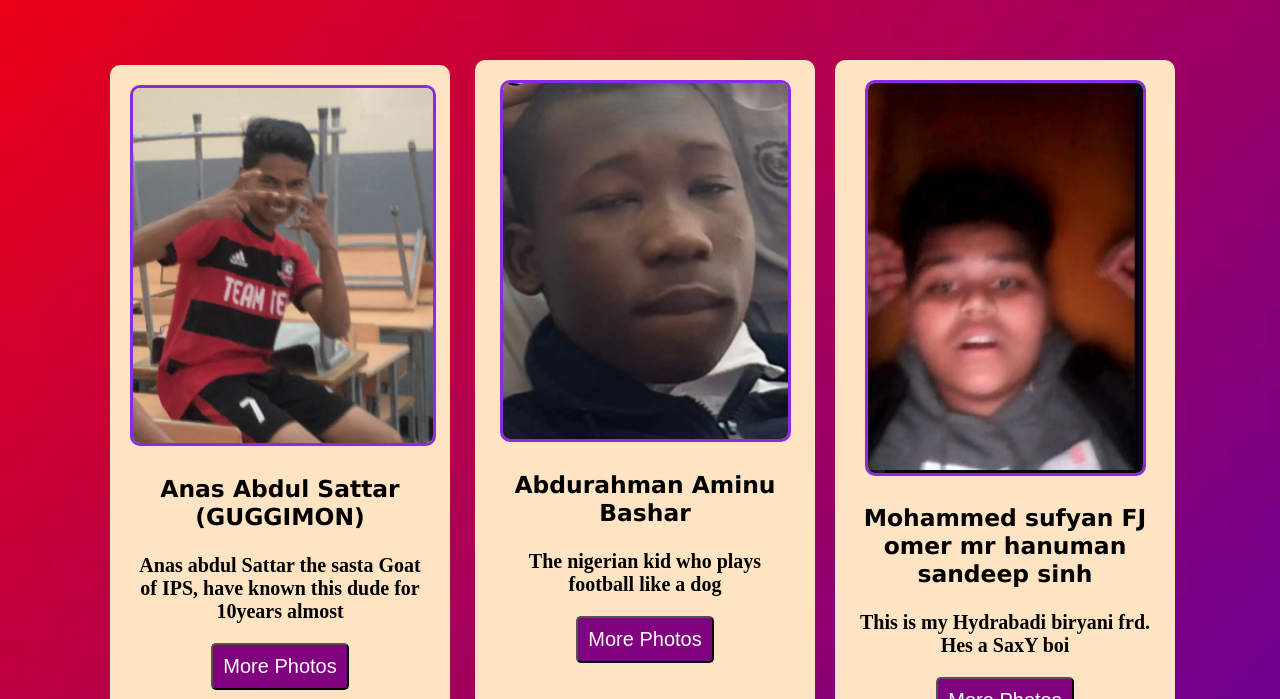
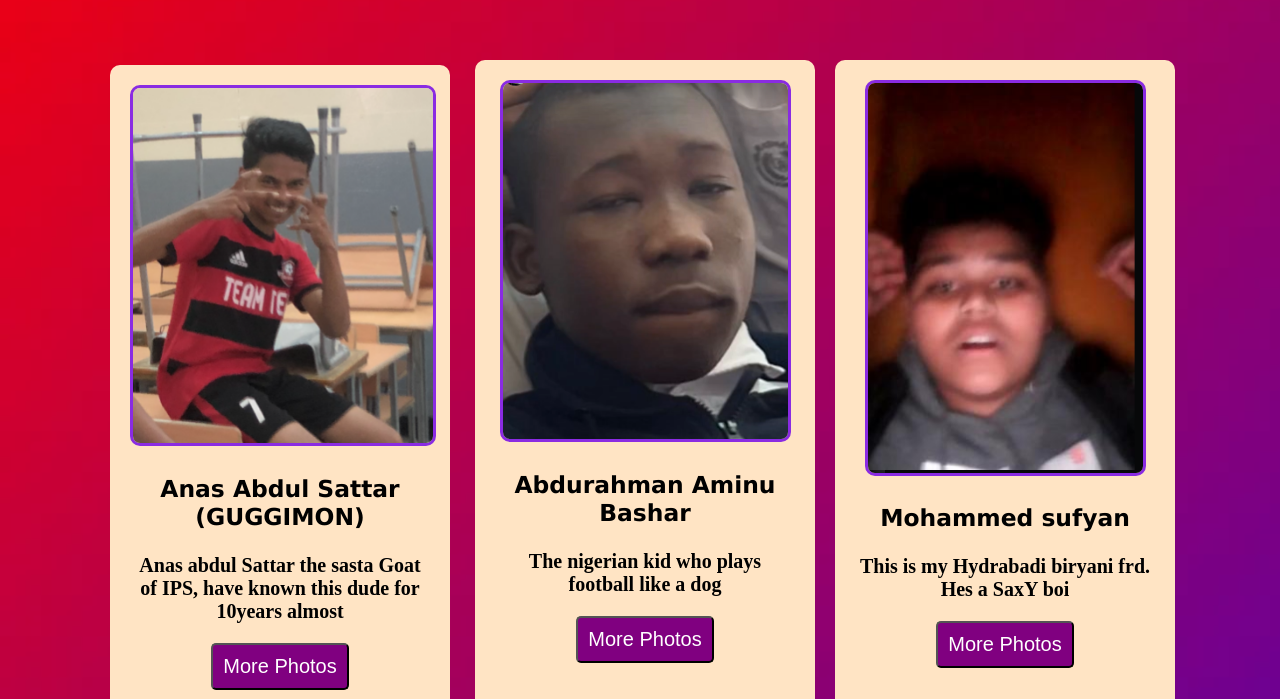
Before and after one commit to Fahadr9/friendcollection, a plain HTML site: page index.html in a window 1280 px wide. Shown: the part 101-800 px from the top of the page. Drawn offline with Linux system fonts and the light colour scheme.

Commit message:
Update index.html

```diff
--- a/index.html
+++ b/index.html
@@ -30,7 +30,7 @@
         </div>
         <div class="second">
             <img src="sufffu.png" alt="sufyan" width="275px ">
-            <h3> Mohammed sufyan FJ omer mr hanuman sandeep sinh
+            <h3> Mohammed sufyan
             </h3>
              <p>
                  This is my Hydrabadi biryani frd. Hes a SaxY boi</p>
```
